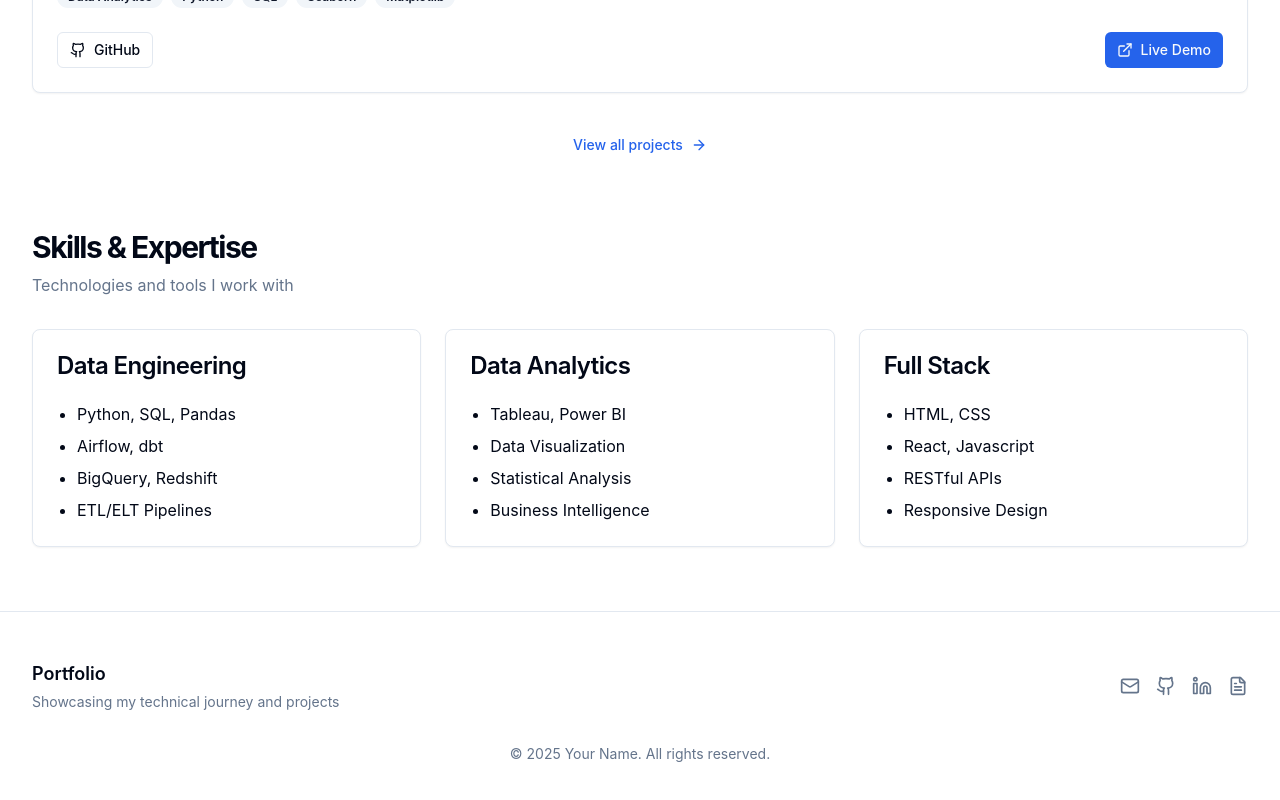
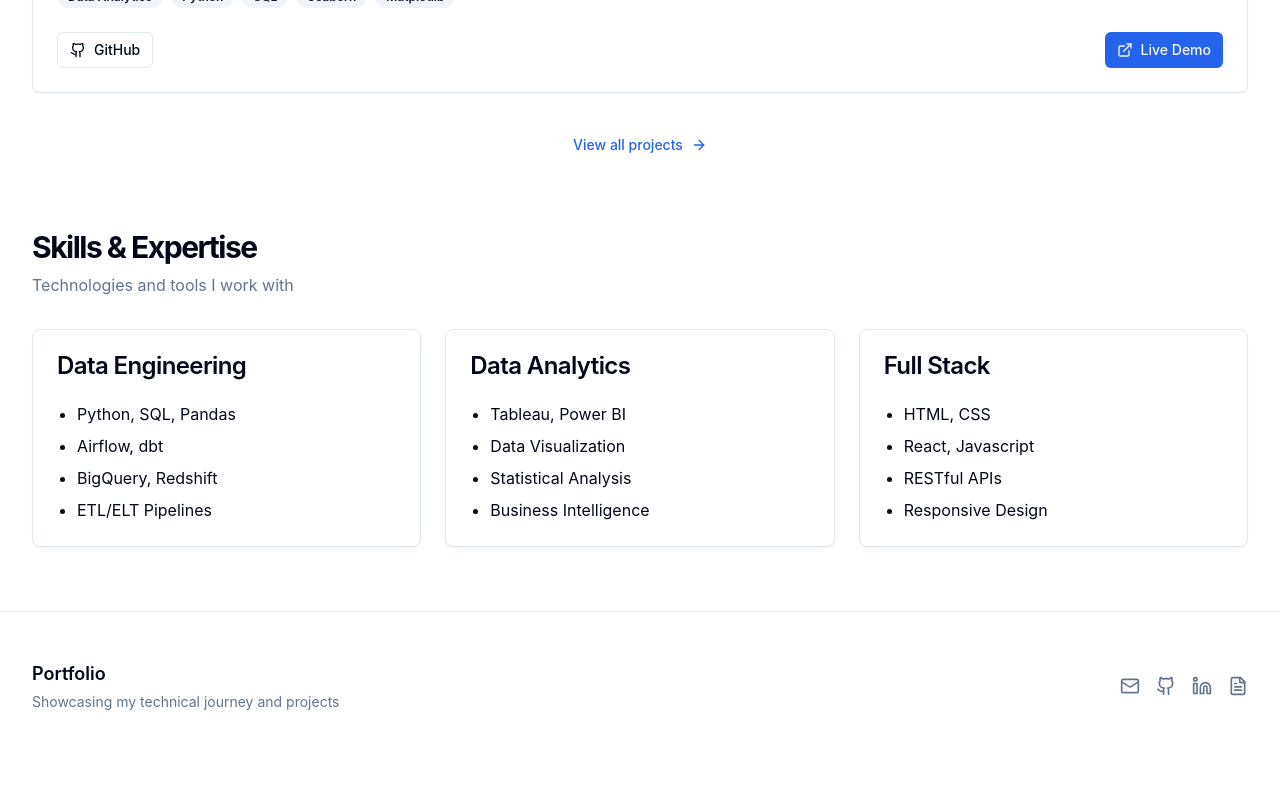
Before and after one commit to avasireddi3/avasireddi3.github.io, a React (Create React App) app: page / in a window 1280 px wide. Shown: the part 1429-2229 px from the top of the page. After the commit the page ends 2189 px from the top, so only its background shows below. Built offline with nearby package versions, Linux system fonts and the light colour scheme.

Commit message:
Add links, remove copyright

```diff
--- a/src/components/footer.tsx
+++ b/src/components/footer.tsx
@@ -42,15 +42,16 @@
               aria-label="Resume"
               className="text-muted-foreground hover:text-primary transition-colors"
               rel="noreferrer"
+              download
             >
               <FileText className="h-5 w-5" />
             </a>
           </div>
         </div>
 
-        <div className="mt-8 text-center text-sm text-muted-foreground">
+        {/* <div className="mt-8 text-center text-sm text-muted-foreground">
           <p>© {new Date().getFullYear()} Your Name. All rights reserved.</p>
-        </div>
+        </div> */}
       </div>
     </footer>
   )
```
